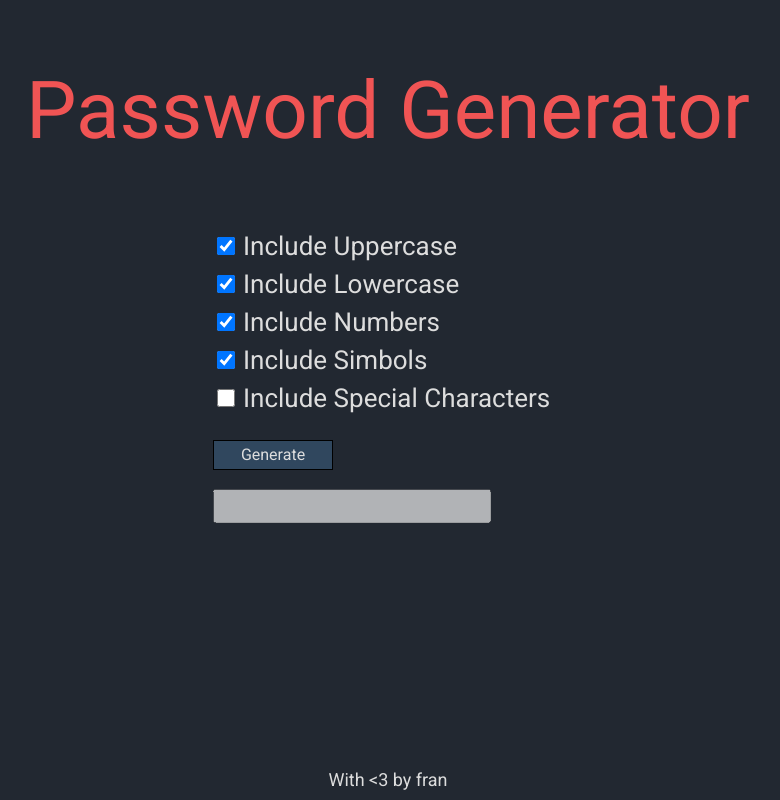
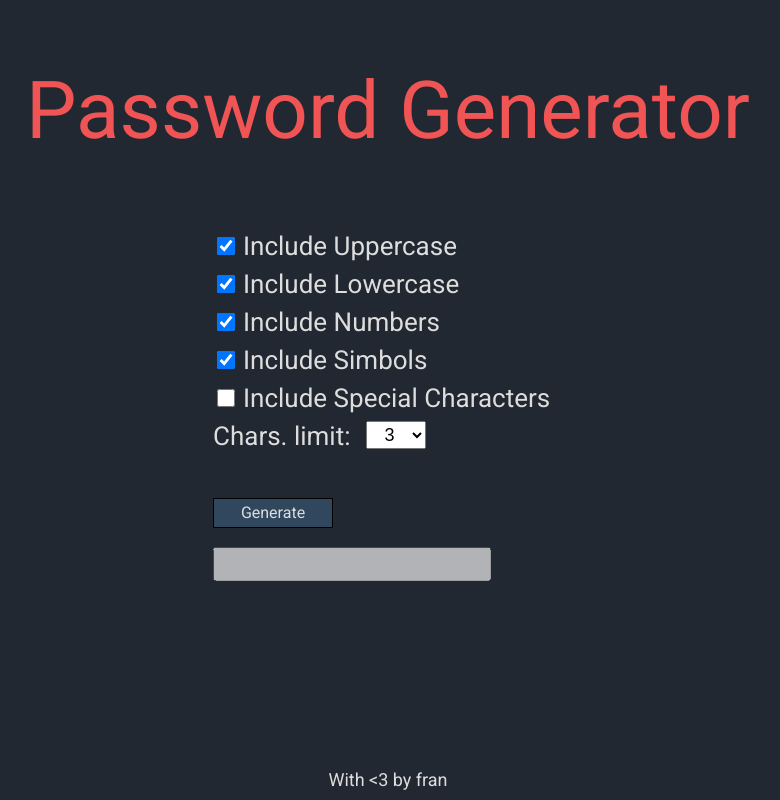
Before and after one commit to franlol/passwordGenerator, a React (Create React App) app: page / in a window 1280 px wide. Shown: the whole page, without its empty margins (252-1032 px from the left). Built offline with nearby package versions, Linux system fonts and the light colour scheme; a web font is replaced by a local one.

Commit message:
feat: add select for password length

```diff
--- a/src/components/Form/Form.tsx
+++ b/src/components/Form/Form.tsx
@@ -2,6 +2,7 @@ import { useState, useRef, MouseEvent, useEffect } from 'react';
 import { generateCharactersList, generatePassword } from '../../utils/generator/generator';
 
 import Checkbox from './Checkbox/Checkbox';
+import Option from './Select/Select';
 import Input from './Input/Input';
 
 import './form.styles.scss';
@@ -16,6 +17,7 @@ export default function Form() {
   const cb3Ref = useRef<HTMLInputElement>(null);
   const cb4Ref = useRef<HTMLInputElement>(null);
   const cb5Ref = useRef<HTMLInputElement>(null);
+  const selectRef = useRef<HTMLSelectElement>(null);
   const resultInputRef = useRef<HTMLInputElement>(null);
 
   useEffect(() => {
@@ -36,11 +38,24 @@ export default function Form() {
       specialChars: cb5Ref.current?.checked || false,
     });
 
-    const password = generatePassword(characterList, 24);
+    const password = generatePassword(characterList, +selectRef.current!.value);
 
     setPassowrd(password);
     navigator.clipboard.writeText(password)
   }
+
+  const options = [
+    { key: '3', value: '3' },
+    { key: '5', value: '5' },
+    { key: '8', value: '8' },
+    { key: '10', value: '10' },
+    { key: '13', value: '13' },
+    { key: '16', value: '16' },
+    { key: '18', value: '18' },
+    { key: '20', value: '20' },
+    { key: '24', value: '24' },
+    { key: '32', value: '32' },
+  ];
 
   return (
     <form className="form">
@@ -50,6 +65,14 @@ export default function Form() {
       <Checkbox id='cb4' label={ELabels.INCLUDE_SIMBOLS} value='cb4' ref={cb4Ref} />
       <Checkbox id='cb5' label={ELabels.INCLUDE_SPECIAL_CHARS} value='cb5' ref={cb5Ref} />
 
+      <Option
+        id='option'
+        name='characters_length'
+        label={ELabels.CHARS_LIMIT}
+        options={options}
+        ref={selectRef}
+      />
+
       <div className="form__cta">
         <button className="form__button" onClick={generateClickHandler}>Generate</button>
         <Input id="result" value={password} ref={resultInputRef} title={EInput.titleClipboard} />
--- /dev/null
+++ b/src/components/Form/Select/Select.tsx
@@ -0,0 +1,23 @@
+import { ForwardedRef, forwardRef } from 'react';
+
+import { TOption, TProps } from './select.types';
+import './select.styles.scss';
+
+const Option = (props: TProps<TOption>, selectRef: ForwardedRef<HTMLSelectElement>) => {
+  const { id, label, options } = props;
+
+  return (
+    <label htmlFor={id} className='select'>
+      {label}
+      <select ref={selectRef} className='select__element'>
+        {options.map((option, key) => {
+          return <option key={key} id={`option-${key}`} className='select__option'>
+            {option.value}
+          </option>
+        })}
+      </select>
+    </label>
+  )
+}
+
+export default forwardRef<HTMLSelectElement, TProps<TOption>>(Option);
--- /dev/null
+++ b/src/components/Form/Select/select.styles.scss
@@ -0,0 +1,15 @@
+@import "src/styles/colors";
+
+.select {
+  display: flex;
+
+  &__element {
+    margin: 0 0 0 15px;
+    width: 60px;
+    height: 28px;
+
+    font-size: 18px;
+    text-align: center;
+    cursor: pointer;
+  }
+}
--- a/src/components/Form/form.styles.scss
+++ b/src/components/Form/form.styles.scss
@@ -21,6 +21,7 @@
     flex-direction: column;
     justify-content: space-evenly;
 
+    margin-top: 20px;
     height: 120px;
   }
 
--- a/src/components/Form/form.types.ts
+++ b/src/components/Form/form.types.ts
@@ -4,4 +4,6 @@ export enum ELabels {
   INCLUDE_LOWERCASE = 'Include Lowercase',
   INCLUDE_SIMBOLS = 'Include Simbols',
   INCLUDE_SPECIAL_CHARS = 'Include Special Characters',
+
+  CHARS_LIMIT = 'Chars. limit:'
 }
```
Also changed, not shown: src/components/Form/Select/select.types.ts (added, +11 -0 lines).
